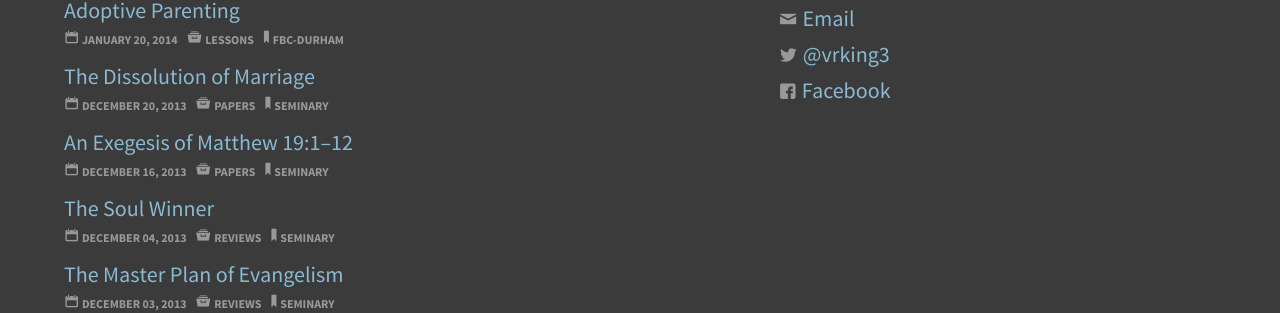
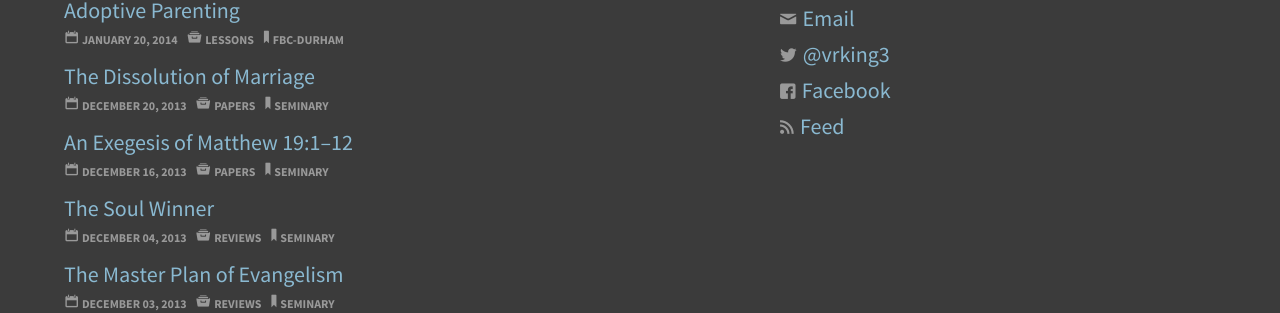
Before and after one commit to snowdj/vernonking.org, a Jekyll site: the page built from pages/about.md, in a window 1280 px wide. Shown: the part 1532-1845 px from the top of the page. Built offline with Jekyll 4.4.1, drawn with Linux system fonts in a browser that asks for light colours; comment, search, counter and statistics services are not loaded.

Commit message:
added feed to connect footer. Closes #38

```diff
--- a/_includes/footer.html
+++ b/_includes/footer.html
@@ -5,23 +5,29 @@
             <h2>Connect</h2>
             <ul>
                 {% if site.owner.email %}
-                    <li><a id="mail" href="mailto:{{ site.owner.email }}">
-                        <span aria-hidden="true" data-icon="&#9993;"></span> Email
-                    </a></li>
+                <li><a href="mailto:{{ site.owner.email }}">
+                    <span aria-hidden="true" data-icon="&#9993;"></span>
+                    Email
+                </a></li>
                 {% endif %}
 
                 {% if site.owner.twitter %}
-                    <li><a id="twit" href="http://twitter.com/{{ site.owner.twitter }}/" target="_blank">
-                        <span class="social-media" aria-hidden="true" data-icon="&#62217;"></span>
-                        @{{ site.owner.twitter }}
-                    </a></li>
+                <li><a href="http://twitter.com/{{ site.owner.twitter }}/">
+                    <span class="social-media" aria-hidden="true" data-icon="&#62217;"></span>
+                    @{{ site.owner.twitter }}
+                </a></li>
                 {% endif %}
 
                 {% if site.owner.facebook %}
-                    <li><a id="face" href="http://facebook.com/{{ site.owner.facebook }}/" target="_blank">
-                        <span class="social-media" aria-hidden="true" data-icon="&#62222;"></span> Facebook
-                    </a></li>
+                <li><a href="http://facebook.com/{{ site.owner.facebook }}/">
+                    <span class="social-media" aria-hidden="true" data-icon="&#62222;"></span>
+                    Facebook
+                </a></li>
                 {% endif %}
+                <li><a href="{{site.url}}/feed.xml">
+                    <span aria-hidden="true" data-icon="&#59194;"></span>
+                    Feed
+                </a></li>
             </ul>
         </div>
         <div>
```
